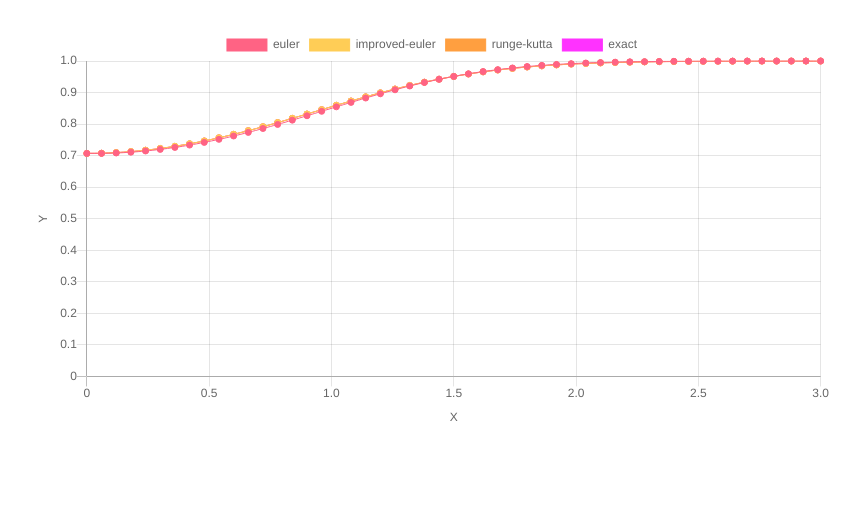
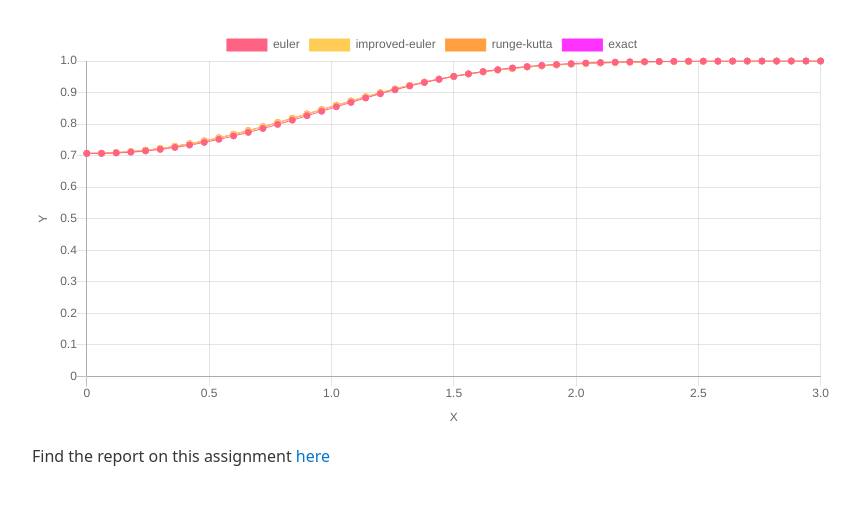
Before and after one commit to VanishMax/solving-de, a website built with webpack: page index.html in a window 1280 px wide. Shown: the part 245-750 px from the top of the page, without its empty margins (208-1071 px from the left). Built offline with nearby package versions, Linux system fonts and the light colour scheme.

Commit message:
Add report links to html and readme

```diff
--- a/index.html
+++ b/index.html
@@ -63,6 +63,8 @@
     <canvas id="local-error" data-tab="2"></canvas>
     <canvas id="global-error" data-tab="3"></canvas>
 
+    <p>Find the report on this assignment <a target="_blank" href="https://github.com/VanishMax/solving-de/blob/master/report/report.pdf">here</a></p>
+
     <script src="dist/bundle.js"></script>
 </body>
 </html>
```
Also changed, not shown: README.md.
